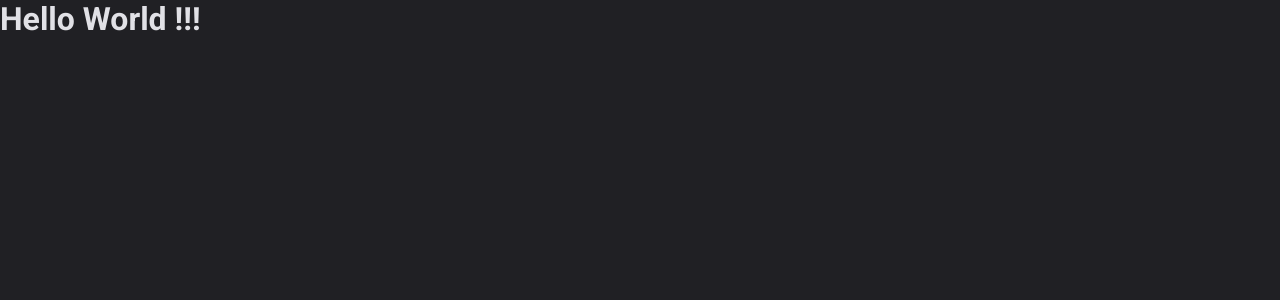
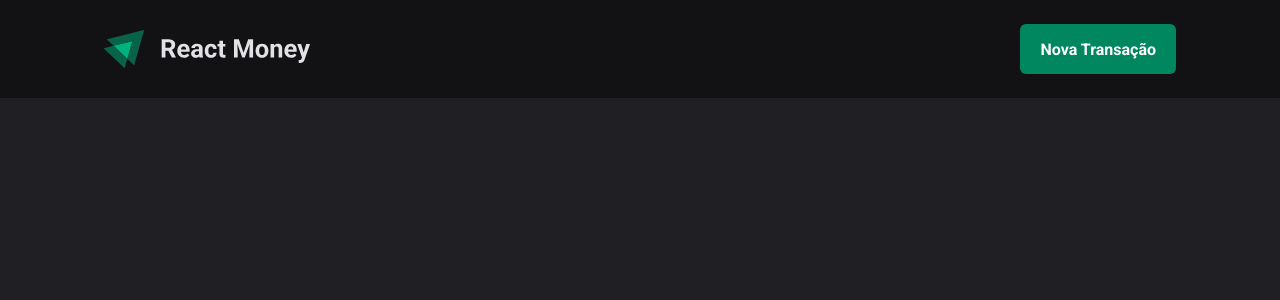
Before and after one commit to rramires/react_money, a React (Vite) app: page / in a window 1280 px wide. Shown: the top 300 px of the page. Built offline with nearby package versions, Linux system fonts and the light colour scheme.

Commit message:
Adding Header.

```diff
--- a/src/App.tsx
+++ b/src/App.tsx
@@ -1,12 +1,13 @@
 import { ThemeProvider } from 'styled-components'
 import { defaultTheme } from './styles/themes/default'
 import { GlobalStyle } from './styles/global'
+import { Transactions } from './pages/Transactions'
 
 export function App() {
 	return (
 		<ThemeProvider theme={defaultTheme}>
 			<GlobalStyle />
-			<h1>Hello World !!!</h1>
+			<Transactions />
 		</ThemeProvider>
 	)
 }
--- /dev/null
+++ b/src/components/Header/index.tsx
@@ -0,0 +1,13 @@
+import { HeaderContainer, HeaderContent, NewTransactionButton } from './styles'
+import logoImg from '../../assets/logo.svg'
+
+export function Header() {
+	return (
+		<HeaderContainer>
+			<HeaderContent>
+				<img src={logoImg} alt='' />
+				<NewTransactionButton>Nova Transação</NewTransactionButton>
+			</HeaderContent>
+		</HeaderContainer>
+	)
+}
--- /dev/null
+++ b/src/components/Header/styles.ts
@@ -0,0 +1,37 @@
+import styled from 'styled-components'
+
+export const HeaderContainer = styled.header`
+	background-color: ${(props) => props.theme['gray-900']};
+
+	padding: 1.5rem 0;
+`
+
+export const HeaderContent = styled.div`
+	width: 100%;
+	max-width: 70rem;
+	margin: 0 auto;
+	padding: 0 1.5rem;
+
+	display: flex;
+	justify-content: space-between;
+	align-items: center;
+`
+
+export const NewTransactionButton = styled.button`
+	height: 3.125rem;
+	border: 0;
+	padding: 0 1.25rem;
+	border-radius: 0.375rem;
+
+	background: ${(props) => props.theme['green-500']};
+	color: ${(props) => props.theme.white};
+	font-weight: bold;
+
+	cursor: pointer;
+
+	&:hover {
+		background: ${(props) => props.theme['green-700']};
+		color: ${(props) => props.theme['gray-100']};
+		transition: background-color 0.2s;
+	}
+`
--- /dev/null
+++ b/src/pages/Transactions/index.tsx
@@ -0,0 +1,9 @@
+import { Header } from '../../components/Header'
+
+export function Transactions() {
+	return (
+		<div>
+			<Header />
+		</div>
+	)
+}
```
Also changed, not shown: src/assets/logo.svg (added), src/pages/Transactions/styles.ts (added).
